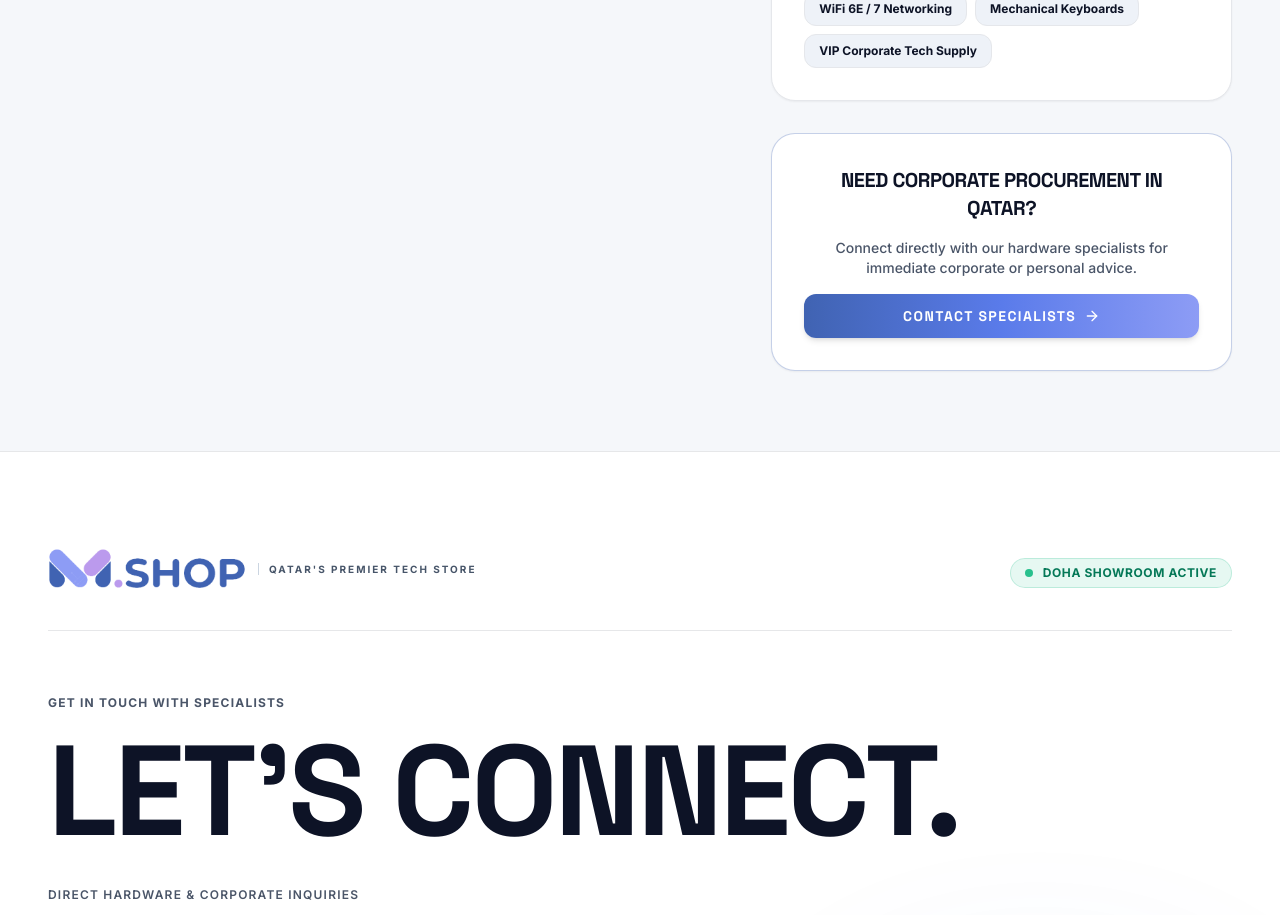
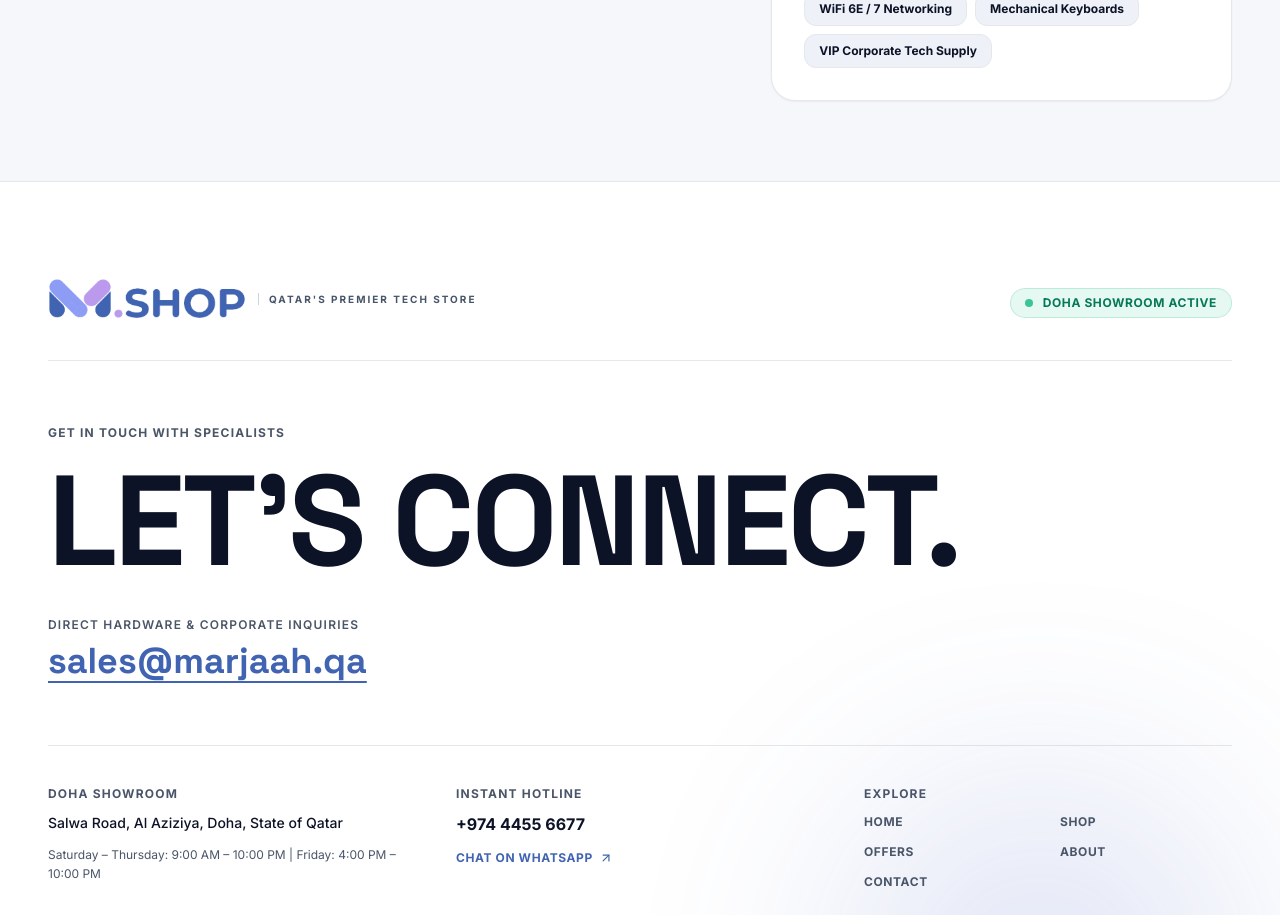
Before and after one commit to abhinavdeveloperiz/MARJAAH-QATAR, a Next.js app: page /en/about in a window 1280 px wide. Shown: the part 1140-2055 px from the top of the page. Built offline with nearby package versions, Linux system fonts and the light colour scheme.

Commit message:
Remove procurement CTA card from About page

```diff
--- a/app/[locale]/about/page.tsx
+++ b/app/[locale]/about/page.tsx
@@ -140,37 +140,6 @@
                 ))}
               </div>
             </div>
-
-            {/* Contact CTA */}
-            <div
-              className="p-6 sm:p-8 rounded-3xl border text-center shadow-sm space-y-4"
-              style={{
-                backgroundColor: "var(--bg-surface)",
-                borderColor: "rgba(64,99,178,0.3)",
-              }}
-            >
-              <h3
-                className="text-lg sm:text-xl font-bold font-display uppercase tracking-tight"
-                style={{ color: "var(--text-primary)" }}
-              >
-                {isRTL ? "هل تحتاج إلى استشارة لمؤسستك أو شركتك؟" : "Need Corporate Procurement in Qatar?"}
-              </h3>
-              <p
-                className="text-xs sm:text-sm font-medium leading-relaxed"
-                style={{ color: "var(--text-secondary)" }}
-              >
-                {isRTL
-                  ? "تواصل مباشرة مع خبرائنا عبر الواتساب للحصول على استشارة فورية"
-                  : "Connect directly with our hardware specialists for immediate corporate or personal advice."}
-              </p>
-              <Link
-                href={`/${locale}/contact`}
-                className="btn-primary justify-center w-full shadow-md py-3 text-xs sm:text-sm font-bold font-display"
-              >
-                <span>{isRTL ? "تواصل معنا" : "Contact Specialists"}</span>
-                <ArrowRight className={cn("w-4 h-4", isRTL && "rotate-180")} />
-              </Link>
-            </div>
           </div>
         </div>
       </section>
```
